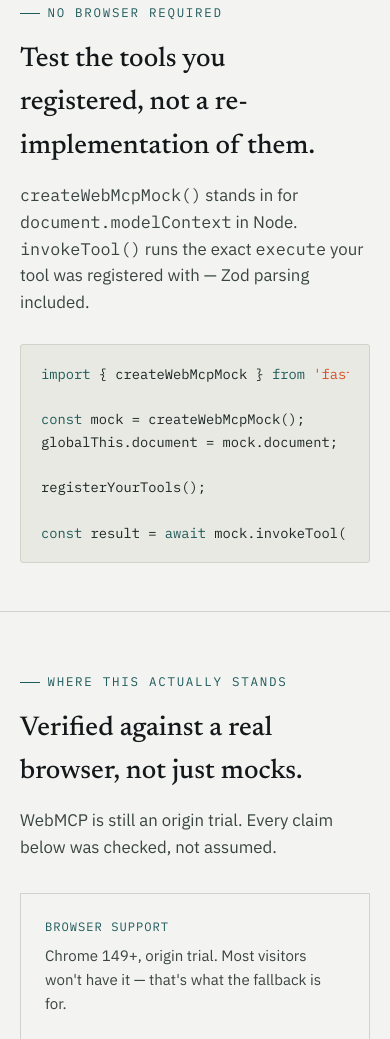
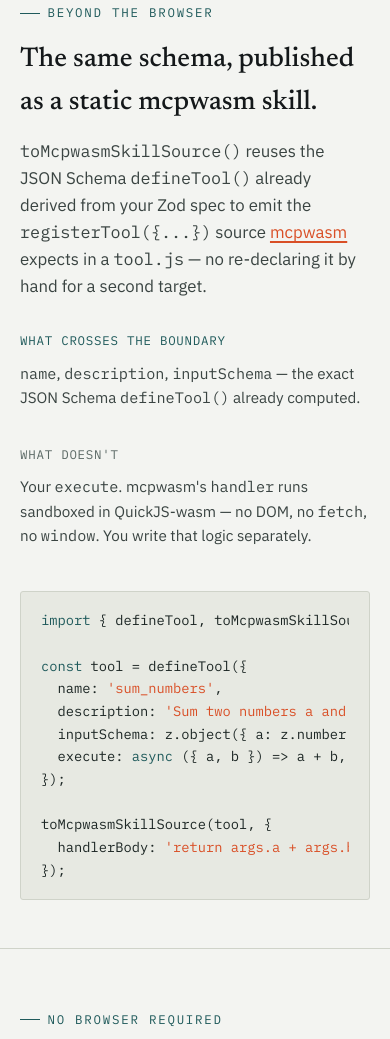
Before and after one commit to MauricioPerera/fastwebmcp, a plain HTML site: page index.html in a window 390 px wide. Shown: the part 4176-5215 px from the top of the page. Drawn offline with Linux system fonts and the light colour scheme.

Commit message:
site: add mcpwasm section for the v0.2.0 toMcpwasmSkillSource feature
New "Beyond the browser" section between Architecture and Testing:
what crosses the schema/mcpwasm boundary (name, description,
inputSchema) vs what deliberately doesn't (execute -- mcpwasm's
handler runs sandboxed in QuickJS-wasm with no DOM), reusing the
existing good/bad two-col panel pattern from the Compare section
rather than inventing new visual language. Added a code sample and a
"mcpwasm" nav link. Full EN/ES/PT translations added via the existing
data-i18n mechanism; no new CSS beyond one small .panel-note class
(avoided reusing .lede with an inline override, the same mistake
class that broke the hero's margins earlier).

Verified before publishing: section's .shell aligns at the same left
offset as every other section (330px, matches "Why"/"Compare"), no
horizontal overflow at desktop or 375px mobile, correct rendering in
PT + dark mode.

```diff
--- a/index.html
+++ b/index.html
@@ -366,6 +366,7 @@
   }
   .panel-label.bad { color: var(--muted); }
   .panel-label.good { color: var(--structure); }
+  .panel-note { margin-top: 0.5rem; color: var(--ink-soft); font-size: 0.95rem; }
 
   figure { margin: 2.25rem 0 0; }
   figcaption {
@@ -472,6 +473,7 @@
         <a href="#apis">APIs</a>
         <a href="#architecture" data-i18n="nav.how">How it works</a>
         <a href="#status" data-i18n="nav.status">Status</a>
+        <a href="#mcpwasm">mcpwasm</a>
         <a href="https://github.com/MauricioPerera/fastwebmcp">GitHub</a>
       </nav>
       <div class="lang-switch" role="group" data-i18n="lang.label" data-i18n-attr="aria-label" aria-label="Language">
@@ -703,6 +705,52 @@ form.addEventListener(<span class="str">'submit'</span>, (e) =&gt; {
   </div>
 </section>
 
+<section id="mcpwasm">
+  <div class="shell">
+    <p class="eyebrow" data-i18n="mcpwasm.eyebrow">Beyond the browser</p>
+    <h2 data-i18n="mcpwasm.h2">The same schema, published as a static mcpwasm skill.</h2>
+    <p class="lede prose" data-i18n="mcpwasm.lede">
+      <code>toMcpwasmSkillSource()</code> reuses the JSON Schema <code>defineTool()</code>
+      already derived from your Zod spec to emit the <code>registerTool({...})</code>
+      source <a href="https://github.com/MauricioPerera/mcpwasm">mcpwasm</a> expects in a
+      <code>tool.js</code> &mdash; no re-declaring it by hand for a second target.
+    </p>
+
+    <div class="two-col">
+      <div>
+        <span class="panel-label good" data-i18n="mcpwasm.crosses_label">What crosses the boundary</span>
+        <p class="panel-note" data-i18n="mcpwasm.crosses_p">
+          <code>name</code>, <code>description</code>, <code>inputSchema</code> &mdash; the
+          exact JSON Schema <code>defineTool()</code> already computed.
+        </p>
+      </div>
+      <div>
+        <span class="panel-label bad" data-i18n="mcpwasm.stays_label">What doesn't</span>
+        <p class="panel-note" data-i18n="mcpwasm.stays_p">
+          Your <code>execute</code>. mcpwasm's <code>handler</code> runs sandboxed in
+          QuickJS-wasm &mdash; no DOM, no <code>fetch</code>, no <code>window</code>. You
+          write that logic separately.
+        </p>
+      </div>
+    </div>
+
+    <div class="code-panel" style="margin-top:1.75rem; max-width: 62ch;">
+<pre><span class="kw">import</span> { defineTool, toMcpwasmSkillSource } <span class="kw">from</span> <span class="str">'fastwebmcp'</span>;
+
+<span class="kw">const</span> tool = defineTool({
+  name: <span class="str">'sum_numbers'</span>,
+  description: <span class="str">'Sum two numbers a and b.'</span>,
+  inputSchema: z.object({ a: z.number(), b: z.number() }),
+  execute: <span class="kw">async</span> ({ a, b }) =&gt; a + b, <span class="com">// browser-only, never auto-translated</span>
+});
+
+toMcpwasmSkillSource(tool, {
+  handlerBody: <span class="str">'return args.a + args.b;'</span> <span class="com">// you write this: no DOM in the sandbox</span>
+});</pre>
+    </div>
+  </div>
+</section>
+
 <section id="testing">
   <div class="shell">
     <p class="eyebrow" data-i18n="testing.eyebrow">No browser required</p>
@@ -795,6 +843,13 @@ registerYourTools();
       'architecture.h2': 'One call, two outcomes &mdash; the page never breaks either way.',
       'architecture.lede': 'Every registration path runs through the same check. If the browser can hear it, the agent gets a validated tool. If it can\'t, your page just renders &mdash; a warning in the console, nothing more.',
       'architecture.figcaption': 'Both <code>registerTool()</code> and the Declarative form path run the same <code>supportsWebMcp()</code> branch before touching the browser &mdash; the difference is only what happens at the two ends.',
+      'mcpwasm.eyebrow': 'Beyond the browser',
+      'mcpwasm.h2': 'The same schema, published as a static mcpwasm skill.',
+      'mcpwasm.lede': '<code>toMcpwasmSkillSource()</code> reuses the JSON Schema <code>defineTool()</code> already derived from your Zod spec to emit the <code>registerTool({...})</code> source <a href="https://github.com/MauricioPerera/mcpwasm">mcpwasm</a> expects in a <code>tool.js</code> &mdash; no re-declaring it by hand for a second target.',
+      'mcpwasm.crosses_label': 'What crosses the boundary',
+      'mcpwasm.crosses_p': '<code>name</code>, <code>description</code>, <code>inputSchema</code> &mdash; the exact JSON Schema <code>defineTool()</code> already computed.',
+      'mcpwasm.stays_label': "What doesn't",
+      'mcpwasm.stays_p': 'Your <code>execute</code>. mcpwasm\'s <code>handler</code> runs sandboxed in QuickJS-wasm &mdash; no DOM, no <code>fetch</code>, no <code>window</code>. You write that logic separately.',
       'diagram.aria': 'Diagram: a Zod spec passed to defineTool or defineDeclarativeTool becomes a normalized tool, which supportsWebMcp() routes down one of two paths. If WebMCP is supported, it registers with document.modelContext and an AI agent can call it. If not, it logs a console warning and no-ops, and the page continues to render normally for humans.',
       'diagram.your_spec': 'your spec',
       'diagram.zod_handler': 'zod + handler',
@@ -847,6 +902,13 @@ registerYourTools();
       'architecture.h2': 'Un llamado, dos resultados &mdash; la página nunca se rompe.',
       'architecture.lede': 'Todo camino de registro pasa por el mismo chequeo. Si el navegador puede escucharlo, el agente recibe una tool validada. Si no puede, tu página simplemente se renderiza &mdash; una advertencia en la consola, nada más.',
       'architecture.figcaption': 'Tanto <code>registerTool()</code> como el camino del formulario Declarativo corren la misma rama de <code>supportsWebMcp()</code> antes de tocar el navegador &mdash; la diferencia es solo qué pasa en los dos extremos.',
+      'mcpwasm.eyebrow': 'Más allá del navegador',
+      'mcpwasm.h2': 'El mismo schema, publicado como skill estática de mcpwasm.',
+      'mcpwasm.lede': '<code>toMcpwasmSkillSource()</code> reusa el JSON Schema que <code>defineTool()</code> ya derivó de tu spec de Zod para emitir el <code>registerTool({...})</code> que <a href="https://github.com/MauricioPerera/mcpwasm">mcpwasm</a> espera en un <code>tool.js</code> &mdash; sin volver a declararlo a mano para un segundo target.',
+      'mcpwasm.crosses_label': 'Lo que cruza la frontera',
+      'mcpwasm.crosses_p': '<code>name</code>, <code>description</code>, <code>inputSchema</code> &mdash; el mismo JSON Schema que <code>defineTool()</code> ya calculó.',
+      'mcpwasm.stays_label': 'Lo que no',
+      'mcpwasm.stays_p': 'Tu <code>execute</code>. El <code>handler</code> de mcpwasm corre sandboxeado en QuickJS-wasm &mdash; sin DOM, sin <code>fetch</code>, sin <code>window</code>. Esa lógica la escribís aparte.',
       'diagram.aria': 'Diagrama: un spec de Zod pasado a defineTool o defineDeclarativeTool se convierte en una tool normalizada, que supportsWebMcp() enruta por uno de dos caminos. Si WebMCP está soportado, se registra con document.modelContext y un agente de IA puede llamarla. Si no, registra una advertencia en consola y no hace nada, y la página sigue renderizando normalmente para humanos.',
       'diagram.your_spec': 'tu spec',
       'diagram.zod_handler': 'zod + handler',
@@ -899,6 +961,13 @@ registerYourTools();
       'architecture.h2': 'Uma chamada, dois resultados &mdash; a página nunca quebra.',
       'architecture.lede': 'Todo caminho de registro passa pela mesma verificação. Se o navegador consegue ouvir, o agente recebe uma tool validada. Se não consegue, sua página simplesmente renderiza &mdash; um aviso no console, nada mais.',
       'architecture.figcaption': 'Tanto o <code>registerTool()</code> quanto o caminho do formulário Declarativo passam pelo mesmo branch de <code>supportsWebMcp()</code> antes de tocar o navegador &mdash; a diferença é só o que acontece nas duas pontas.',
+      'mcpwasm.eyebrow': 'Além do navegador',
+      'mcpwasm.h2': 'O mesmo schema, publicado como skill estática do mcpwasm.',
+      'mcpwasm.lede': '<code>toMcpwasmSkillSource()</code> reaproveita o JSON Schema que <code>defineTool()</code> já derivou da sua spec do Zod para emitir o <code>registerTool({...})</code> que o <a href="https://github.com/MauricioPerera/mcpwasm">mcpwasm</a> espera num <code>tool.js</code> &mdash; sem redeclará-lo à mão para um segundo alvo.',
+      'mcpwasm.crosses_label': 'O que atravessa a fronteira',
+      'mcpwasm.crosses_p': '<code>name</code>, <code>description</code>, <code>inputSchema</code> &mdash; o mesmo JSON Schema que <code>defineTool()</code> já calculou.',
+      'mcpwasm.stays_label': 'O que não',
+      'mcpwasm.stays_p': 'Seu <code>execute</code>. O <code>handler</code> do mcpwasm roda isolado em QuickJS-wasm &mdash; sem DOM, sem <code>fetch</code>, sem <code>window</code>. Essa lógica você escreve à parte.',
       'diagram.aria': 'Diagrama: um spec do Zod passado para defineTool ou defineDeclarativeTool se torna uma tool normalizada, que supportsWebMcp() encaminha por um de dois caminhos. Se o WebMCP for suportado, ela é registrada com document.modelContext e um agente de IA pode chamá-la. Se não for, ela registra um aviso no console e não faz nada, e a página continua renderizando normalmente para humanos.',
       'diagram.your_spec': 'sua spec',
       'diagram.zod_handler': 'zod + handler',
```
